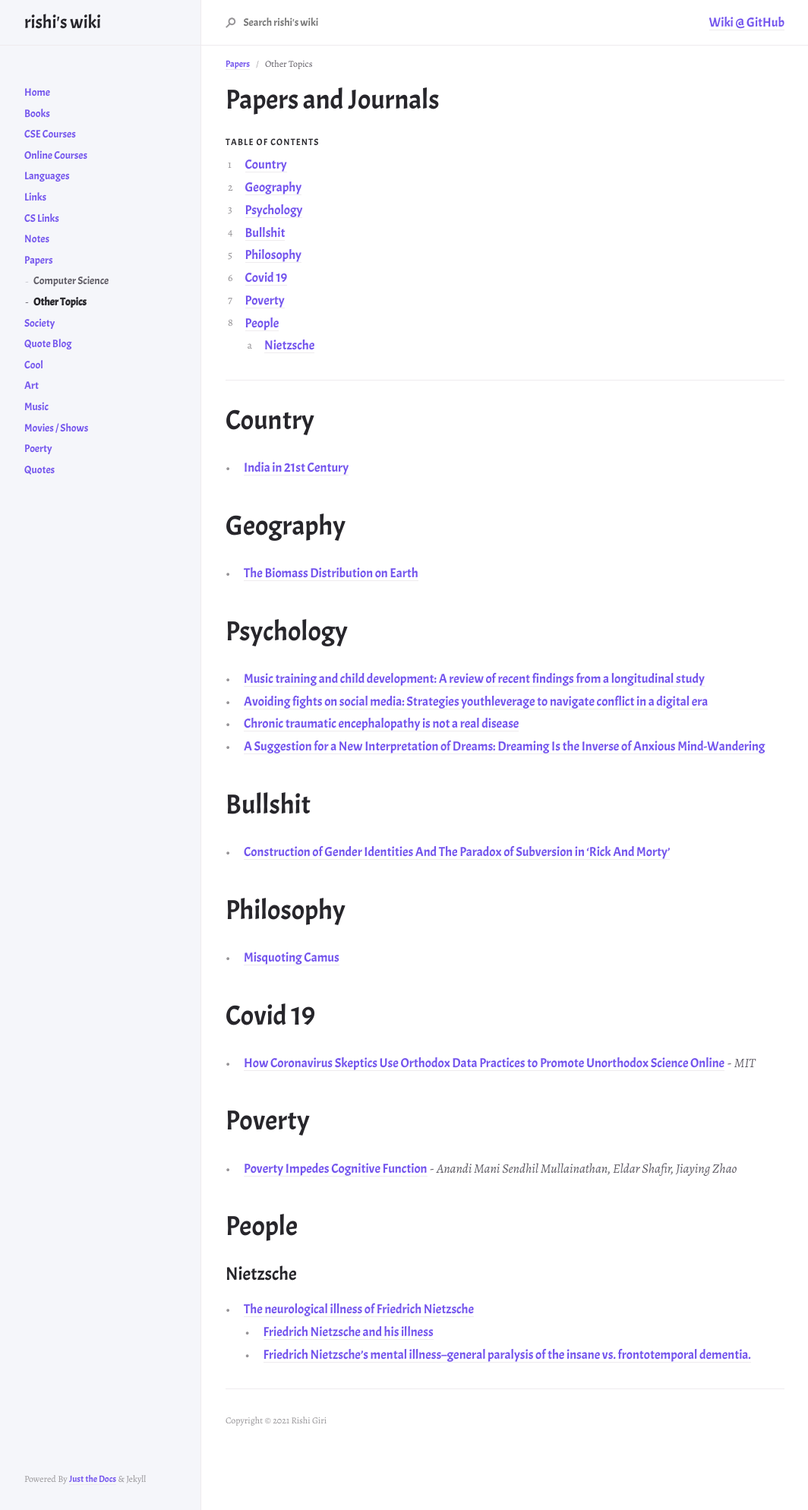
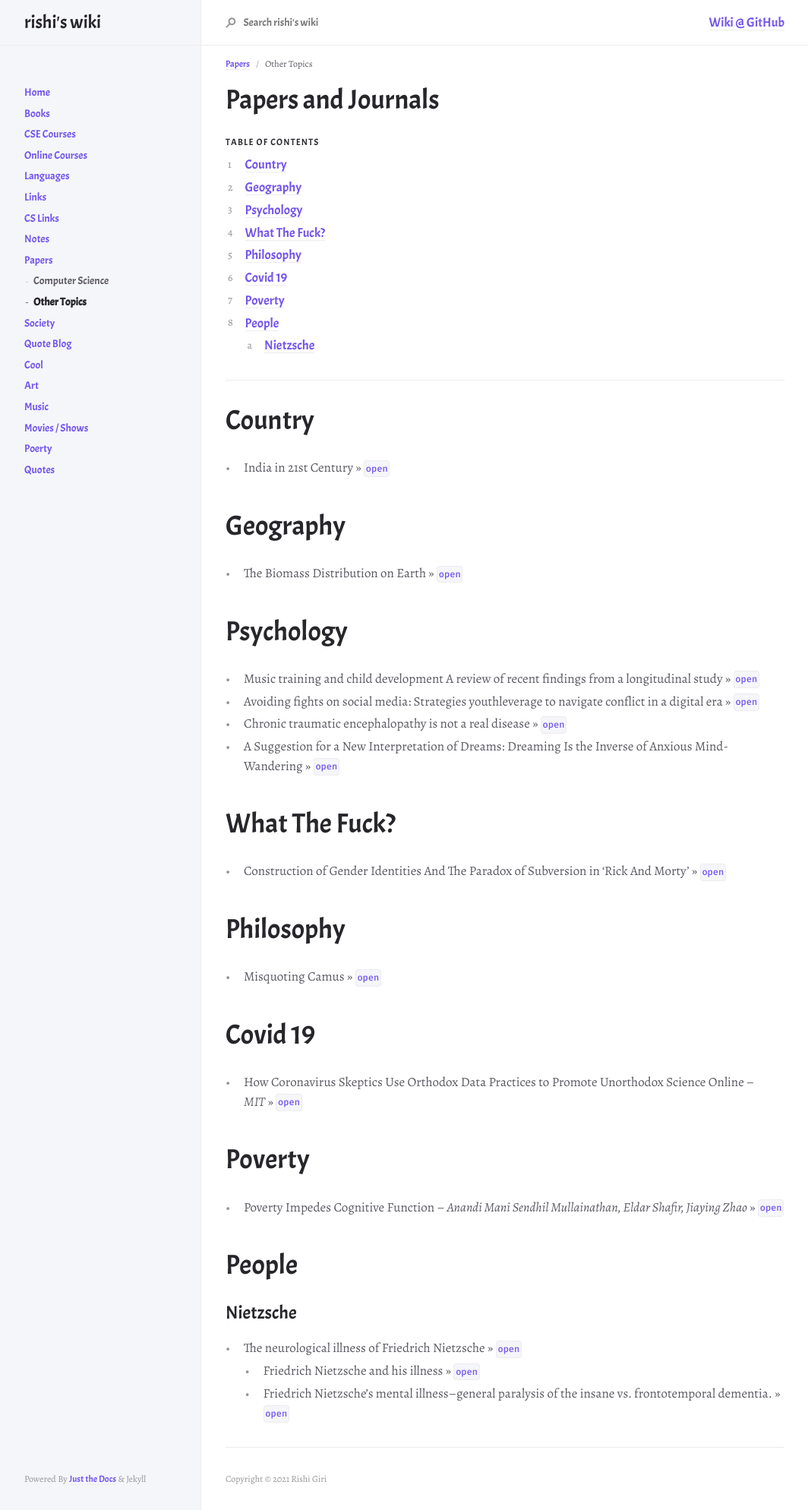
Before and after one commit to r8w/r8w, a Jekyll site: the page built from docs/papers/other.md, in a window 1280 px wide. Shown: the whole page at 76% size, without its empty margins (107-1171 px from the left). Built offline with Jekyll 4.4.1, drawn with Linux system fonts in a browser that asks for light colours; nearby versions of some CDN libraries.

Commit message:
update formatting - papers

```diff
--- a/docs/papers/other.md
+++ b/docs/papers/other.md
@@ -18,39 +18,39 @@ nav_order: 1
 
 # Country
 
-- [India in 21st Century](https://sci-hub.tw/10.2307/2623830)
+- India in 21st Century >> [`open`](https://sci-hub.tw/10.2307/2623830)
 
 # Geography
 
-- [The Biomass Distribution on Earth](https://www.pnas.org/content/pnas/115/25/6506.full.pdf)
+- The Biomass Distribution on Earth >> [`open`](https://www.pnas.org/content/pnas/115/25/6506.full.pdf)
 
 # Psychology
 
-- [Music training and child development: A review of recent findings from a longitudinal study](https://sci-hub.tw/10.1111/nyas.13606)
-- [Avoiding fights on social media: Strategies youthleverage to navigate conflict in a digital era](https://sci-hub.tw/10.1002/jcop.22363)
-- [Chronic traumatic encephalopathy is not a real disease](https://academic.oup.com/acn/article/33/5/644/5087832)
-- [A Suggestion for a New Interpretation of Dreams: Dreaming Is the Inverse of Anxious Mind-Wandering](https://psyarxiv.com/k6trz/)
+- Music training and child development A review of recent findings from a longitudinal study >> [`open`](https://sci-hub.tw/10.1111/nyas.13606)
+- Avoiding fights on social media: Strategies youthleverage to navigate conflict in a digital era >> [`open`](https://sci-hub.tw/10.1002/jcop.22363)
+- Chronic traumatic encephalopathy is not a real disease >> [`open`](https://academic.oup.com/acn/article/33/5/644/5087832)
+- A Suggestion for a New Interpretation of Dreams: Dreaming Is the Inverse of Anxious Mind-Wandering >> [`open`](https://psyarxiv.com/k6trz/)
 
-# Bullshit
+# What The Fuck?
 
-- [Construction of Gender Identities And The Paradox of Subversion in ‘Rick And Morty’](http://www.journalcra.com/sites/default/files/issue-pdf/31365.pdf)
+- Construction of Gender Identities And The Paradox of Subversion in ‘Rick And Morty’ >> [`open`](http://www.journalcra.com/sites/default/files/issue-pdf/31365.pdf)
 
 # Philosophy
 
-- [Misquoting Camus](https://www.academia.edu/19617157/The_noble_art_of_misquoting_Camus_from_its_origins_to_the_Internet_era)
+- Misquoting Camus >> [`open`](https://www.academia.edu/19617157/The_noble_art_of_misquoting_Camus_from_its_origins_to_the_Internet_era)
 
 # Covid 19
 
-- [How Coronavirus Skeptics Use Orthodox Data Practices to Promote Unorthodox Science Online](https://arxiv.org/pdf/2101.07993.pdf) - *MIT*
+- How Coronavirus Skeptics Use Orthodox Data Practices to Promote Unorthodox Science Online -- *MIT* >> [`open`](https://arxiv.org/pdf/2101.07993.pdf)
 
 # Poverty
 
-- [Poverty Impedes Cognitive Function](https://sci-hub.do/10.1126/science.1238041) - *Anandi Mani Sendhil Mullainathan, Eldar Shafir, Jiaying Zhao*
+- Poverty Impedes Cognitive Function -- *Anandi Mani Sendhil Mullainathan, Eldar Shafir, Jiaying Zhao* >> [`open`](https://sci-hub.do/10.1126/science.1238041)
 
 # People
 
 ## Nietzsche
 
-- [The neurological illness of Friedrich Nietzsche](https://pubmed.ncbi.nlm.nih.gov/18575181/)
-	- [Friedrich Nietzsche and his illness](https://pubmed.ncbi.nlm.nih.gov/23586545/)
-	- [Friedrich Nietzsche's mental illness--general paralysis of the insane vs. frontotemporal dementia.](https://pubmed.ncbi.nlm.nih.gov/17087793/)
+- The neurological illness of Friedrich Nietzsche >> [`open`](https://pubmed.ncbi.nlm.nih.gov/18575181/)
+	- Friedrich Nietzsche and his illness >> [`open`](https://pubmed.ncbi.nlm.nih.gov/23586545/)
+	- Friedrich Nietzsche's mental illness--general paralysis of the insane vs. frontotemporal dementia. >> [`open`](https://pubmed.ncbi.nlm.nih.gov/17087793/)
```
Also changed, not shown: docs/papers/cs.md (+5 -5 lines).
